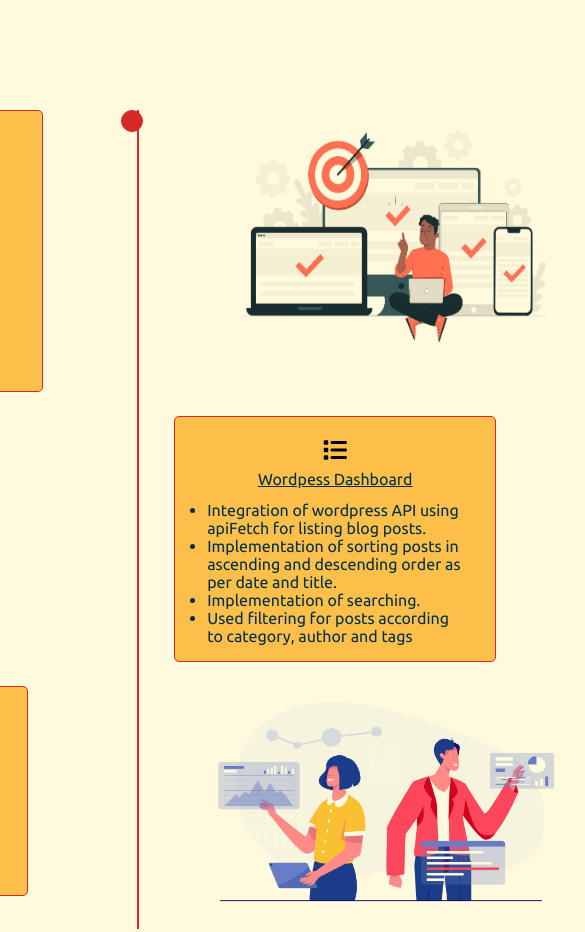
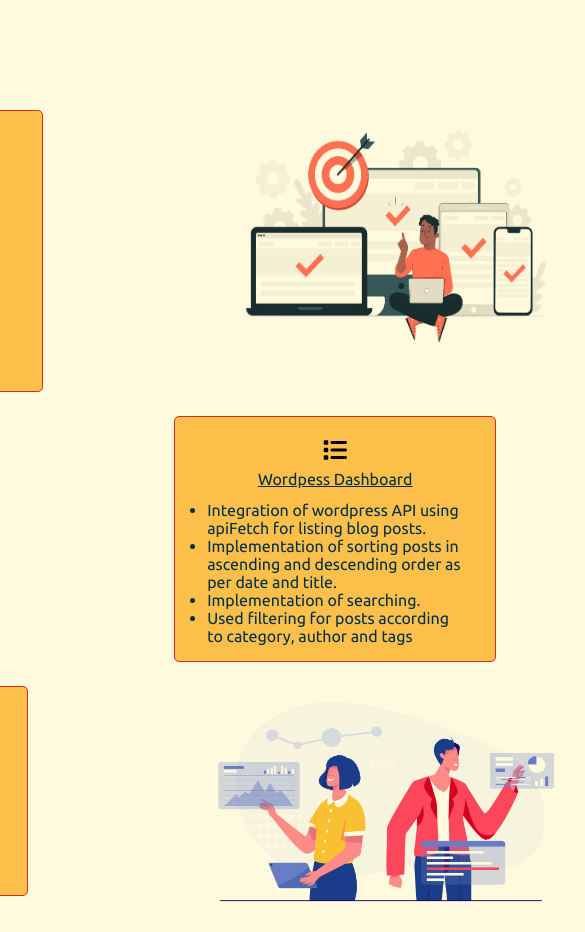
Before and after one commit to biplavsitaula/portfolio, a plain HTML site: page index.html in a window 1280 px wide. Shown: the part 432-1364 px from the top of the page, 503-1088 px from the left. Drawn offline with Linux system fonts and the light colour scheme; a web font is replaced by a local one.

Commit message:
changes in project section

```diff
--- a/style.css
+++ b/style.css
@@ -265,26 +265,6 @@
     position: relative;
 }
 
-.project-card::before {
-    content: '';
-    position: absolute;
-    width: 2px;
-    height: 100%;
-    background-color: var(--red);
-    left: 50%;
-}
-
-.project-card::after {
-    content: '';
-    position: absolute;
-    width: 20px;
-    height: 20px;
-    border-radius: 50%;
-    background-color: var(--red);
-    right: 49.4%;
-    border: 1px solid var(--red);
-}
-
 .project-card img {
     mix-blend-mode: multiply;
     z-index: 1;
@@ -296,6 +276,9 @@
     border: 1px solid var(--white);
     cursor: pointer;
     box-shadow: 0px 0px 3px var(--blue);
+}
+.hover-filter{
+    filter: invert(100%);
 }
 
 .social-app,
@@ -312,7 +295,7 @@
     gap: 8px;
     height: fit-content;
     transition: all 0.3s ease-in-out;
-
+    position: relative;
 }
 
 .project-name {
```
Also changed, not shown: script.js (+4 -4 lines).
